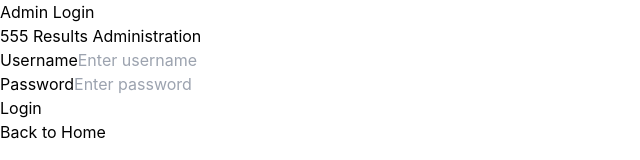
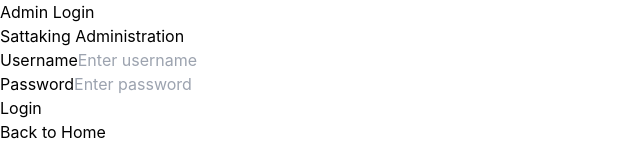
Before and after one commit to amitisdeveloper/test5repo, a React (Vite) app: page /admin/login in a window 1280 px wide. Shown: the top 160 px of the page, without its empty margins (0-640 px from the left). Built offline with nearby package versions, Linux system fonts and the light colour scheme.

Commit message:
name update

```diff
--- a/index.html
+++ b/index.html
@@ -4,7 +4,7 @@
     <meta charset="UTF-8" />
     <link rel="icon" type="image/svg+xml" href="/vite.svg" />
     <meta name="viewport" content="width=device-width, initial-scale=1.0" />
-    <title>555 Results</title>
+    <title>Sattaking</title>
   </head>
   <body>
     <div id="root"></div>
--- a/server.js
+++ b/server.js
@@ -87,7 +87,7 @@ app.get('/api/health', (req, res) => {
 // API info endpoint
 app.get('/api', (req, res) => {
   res.json({
-    name: '555 Results API',
+    name: 'Sattaking API',
     version: '2.0.0',
     status: 'running'
   });
--- a/src/App.tsx
+++ b/src/App.tsx
@@ -337,7 +337,7 @@ function HomePage() {
               className="text-5xl md:text-6xl font-black text-transparent bg-clip-text bg-gradient-to-r from-yellow-400 via-amber-300 to-yellow-500 mb-3"
               style={{ animation: 'glow 2s ease-in-out infinite' }}
             >
-              555 RESULTS
+              SATTAKING
             </h1>
             <div className="flex items-center justify-center gap-2 text-amber-400">
               <TrendingUp className="w-4 h-4" />
@@ -473,7 +473,7 @@ function HomePage() {
       <footer className="bg-gradient-to-b from-transparent to-amber-950/30 py-8 mt-12 border-t border-yellow-600/30">
         <div className="container mx-auto px-4">
           <div className="text-center space-y-3">
-            <p className="text-yellow-400 font-semibold">(c) 2026 555 Results Live Results. All Rights Reserved.</p>
+            <p className="text-yellow-400 font-semibold">© 2026 Sattaking Live Results. All Rights Reserved.</p>
             <p className="text-gray-500 text-sm">Play Responsibly | 18+ Only | Gambling Can Be Addictive</p>
             <div className="flex items-center justify-center gap-4 text-xs text-gray-600">
               <span>Terms & Conditions</span>
--- a/src/components/AdminLogin.tsx
+++ b/src/components/AdminLogin.tsx
@@ -44,7 +44,7 @@ function AdminLogin() {
       <div className="bg-gradient-to-br from-amber-950/70 via-neutral-900 to-amber-950/70 rounded-xl p-8 border-2 border-yellow-600/40 shadow-xl max-w-md w-full">
         <div className="text-center mb-6">
           <h1 className="text-3xl font-bold text-yellow-400 mb-2">Admin Login</h1>
-          <p className="text-gray-400">555 Results Administration</p>
+          <p className="text-gray-400">Sattaking Administration</p>
         </div>
 
         <form onSubmit={handleSubmit} className="space-y-6">
--- a/src/components/ArchivesPage.tsx
+++ b/src/components/ArchivesPage.tsx
@@ -264,7 +264,7 @@ function ArchivesPage() {
       <footer className="bg-gradient-to-b from-transparent to-amber-950/30 py-8 mt-12 border-t border-yellow-600/30">
         <div className="container mx-auto px-4">
           <div className="text-center space-y-3">
-            <p className="text-yellow-400 font-semibold">© 2026 555 Results Live Results. All Rights Reserved.</p>
+            <p className="text-yellow-400 font-semibold">© 2026 Sattaking Live Results. All Rights Reserved.</p>
             <p className="text-gray-500 text-sm">Play Responsibly | 18+ Only | Gambling Can Be Addictive</p>
           </div>
         </div>
```
